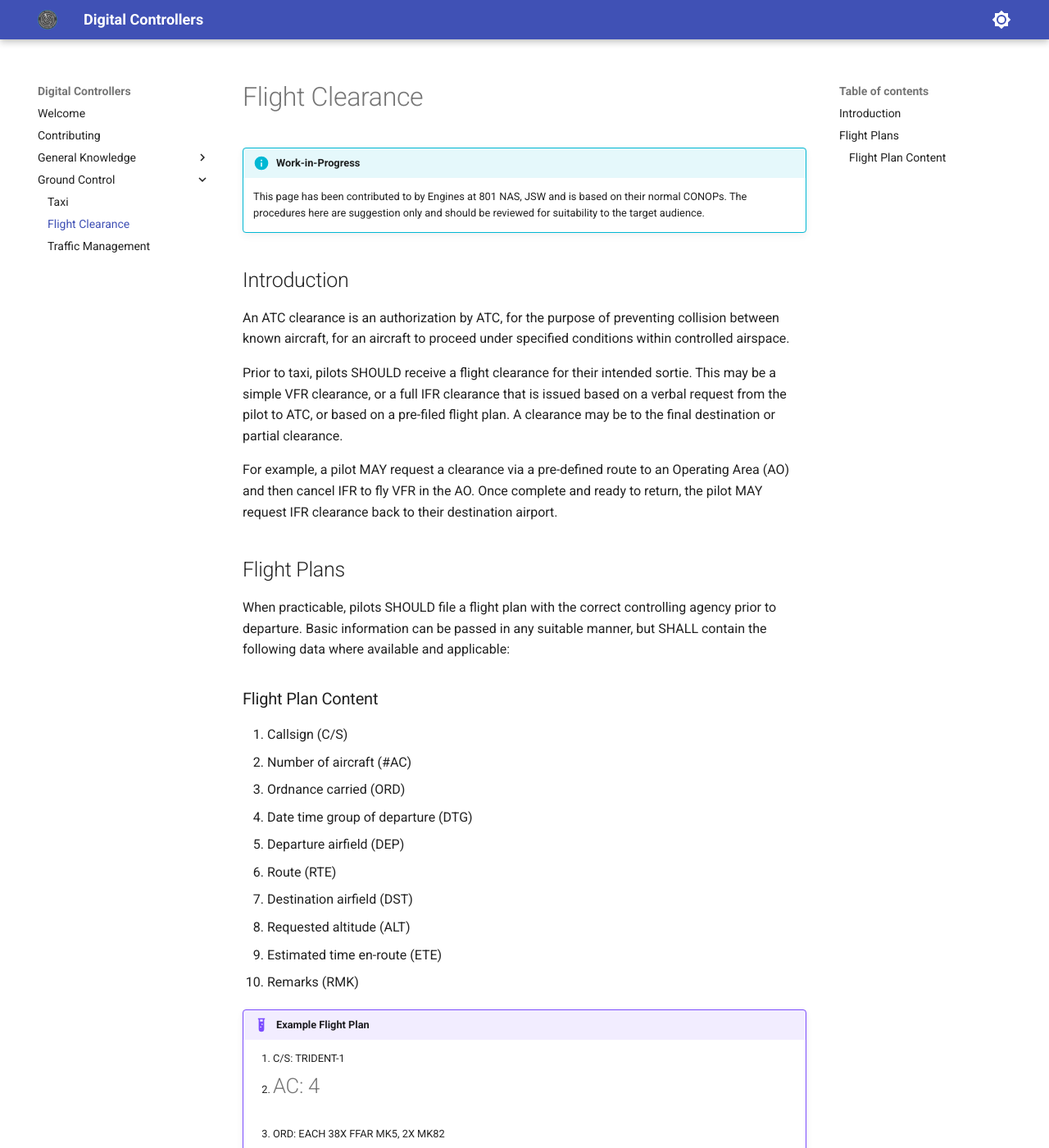
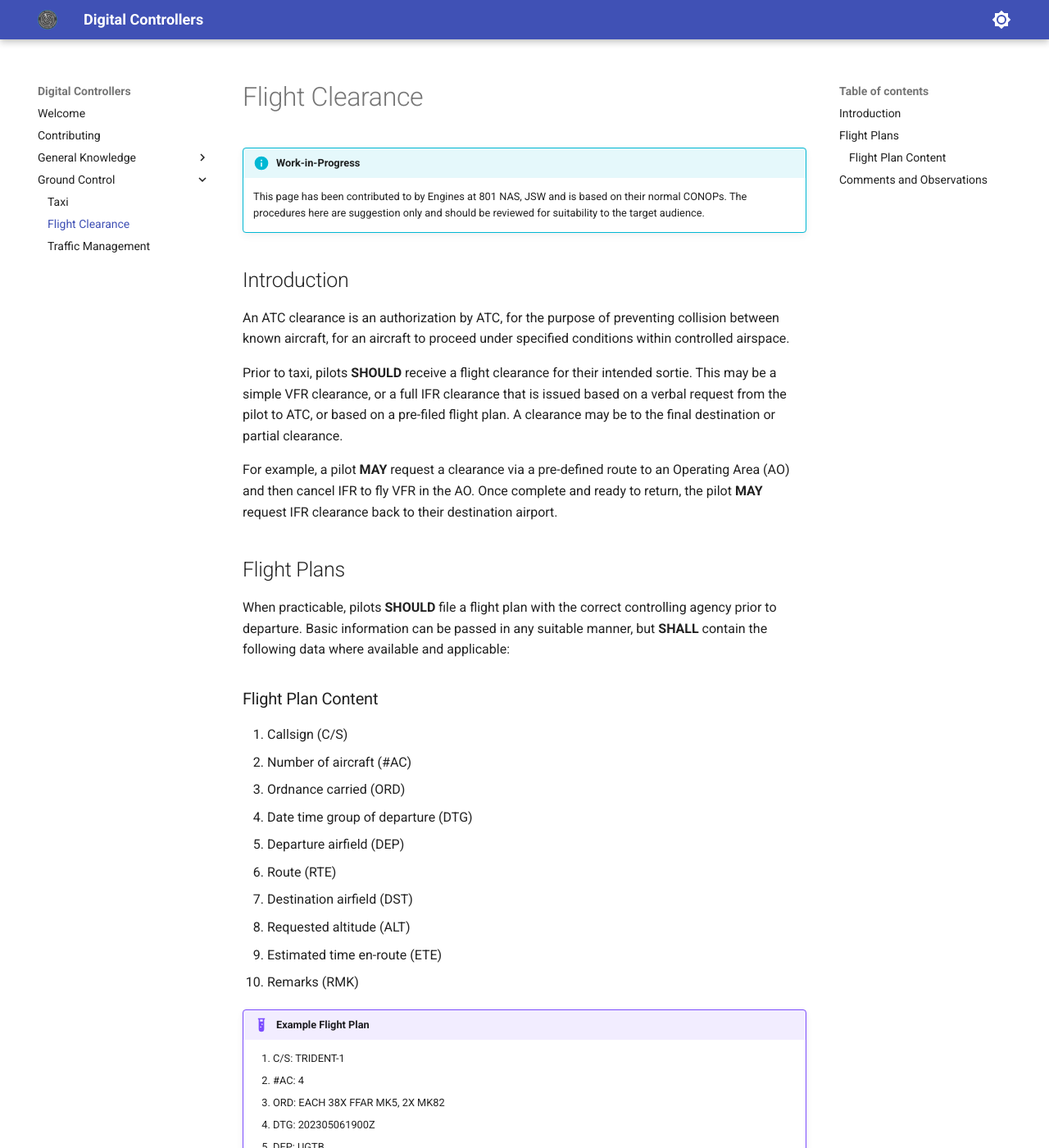
Before and after one commit to Digital-Controllers/website, an MkDocs documentation site: the page built from docs/ground/flight_clearance.md, in a window 1280 px wide and 1400 px high. Shown: the whole window at 82% size. Built offline with MkDocs 1.6.1 and Material for MkDocs 9.7.7, drawn with Linux system fonts in a browser that asks for light colours; some of the changed text lies outside the part shown.

Commit message:
Completed first draft of flight clearance page.

```diff
--- a/docs/ground/flight_clearance.md
+++ b/docs/ground/flight_clearance.md
@@ -9,17 +9,17 @@
 
 An ATC clearance is an authorization by ATC, for the purpose of preventing collision between known aircraft, for an aircraft to proceed under specified conditions within controlled airspace.
 
-Prior to taxi, pilots SHOULD receive a flight clearance for their intended sortie.
+Prior to taxi, pilots **SHOULD** receive a flight clearance for their intended sortie.
 This may be a simple VFR clearance, or a full IFR clearance that is issued based on a verbal request from the pilot to ATC, or based on a pre-filed flight plan.
 A clearance may be to the final destination or partial clearance.
 
-For example, a pilot MAY request a clearance via a pre-defined route to an Operating Area (AO) and then cancel IFR to fly VFR in the AO.
-Once complete and ready to return, the pilot MAY request IFR clearance back to their destination airport.
+For example, a pilot **MAY** request a clearance via a pre-defined route to an Operating Area (AO) and then cancel IFR to fly VFR in the AO.
+Once complete and ready to return, the pilot **MAY** request IFR clearance back to their destination airport.
 
 ## Flight Plans
 
-When practicable, pilots SHOULD file a flight plan with the correct controlling agency prior to departure.
-Basic information can be passed in any suitable manner, but SHALL contain the following data where available and applicable:
+When practicable, pilots **SHOULD** file a flight plan with the correct controlling agency prior to departure.
+Basic information can be passed in any suitable manner, but **SHALL** contain the following data where available and applicable:
 
 ### Flight Plan Content
 
@@ -36,7 +36,7 @@
 
 !!! example "Example Flight Plan"
     1.  C/S:  TRIDENT-1
-    2.  #AC:  4
+    2.  \#AC:  4
     3.  ORD:  EACH 38X FFAR MK5, 2X MK82
     4.  DTG:  202305061900Z
     5.  DEP:  UGTB
@@ -45,3 +45,9 @@
     8.  ALT:  FL220
     9.  ETE:  +01+10
     10. RMK:  DESCEND LOW-LEVEL AT KTS AFTER AAR, NAVEX SAMEGRELO MOA, RTB
+
+## Comments and Observations
+
+Where pilots are uncomfortable or unable to request, receive, and fly a cleared route, they **MAY** request, or be provided with vectors to a destination or reference point, in accordance with the level of control they have requested.
+
+For certain scenarios where radar coverage is limited or unavailable, a pilot may be given a procedural clearance for collision avoidance.
```
